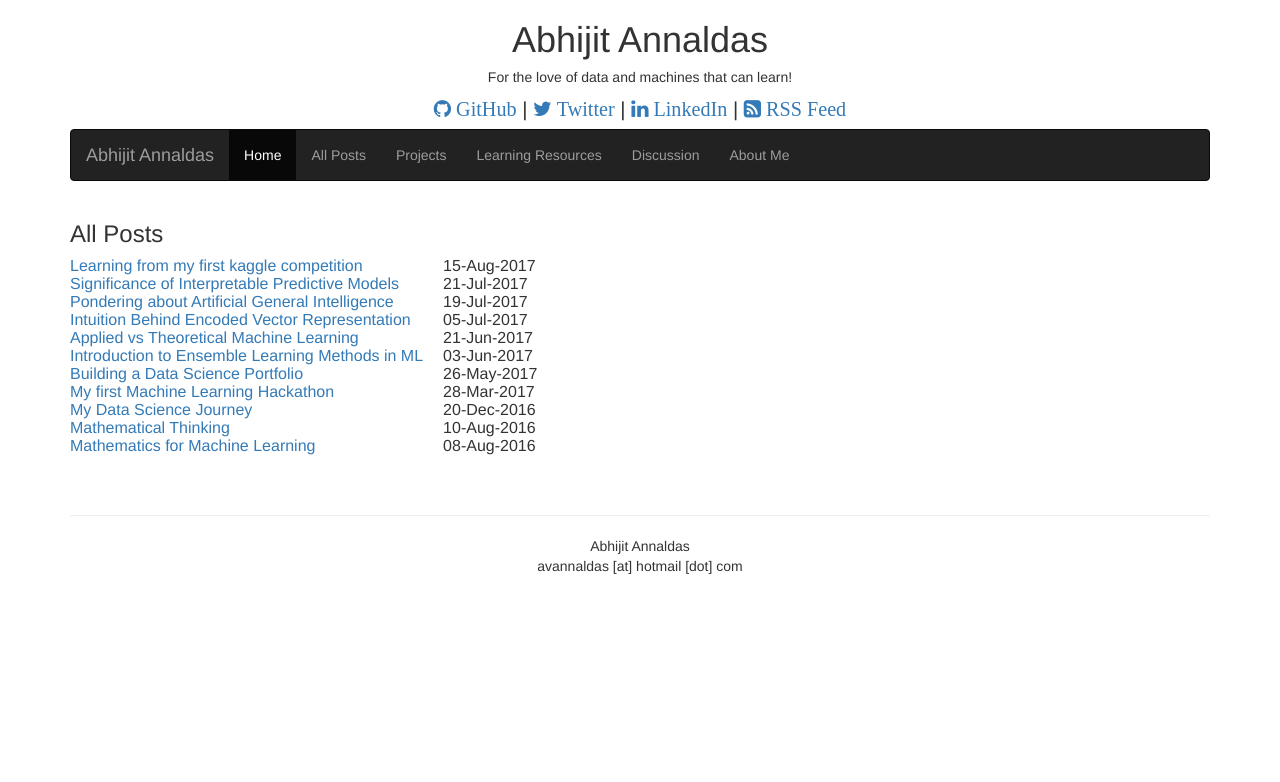
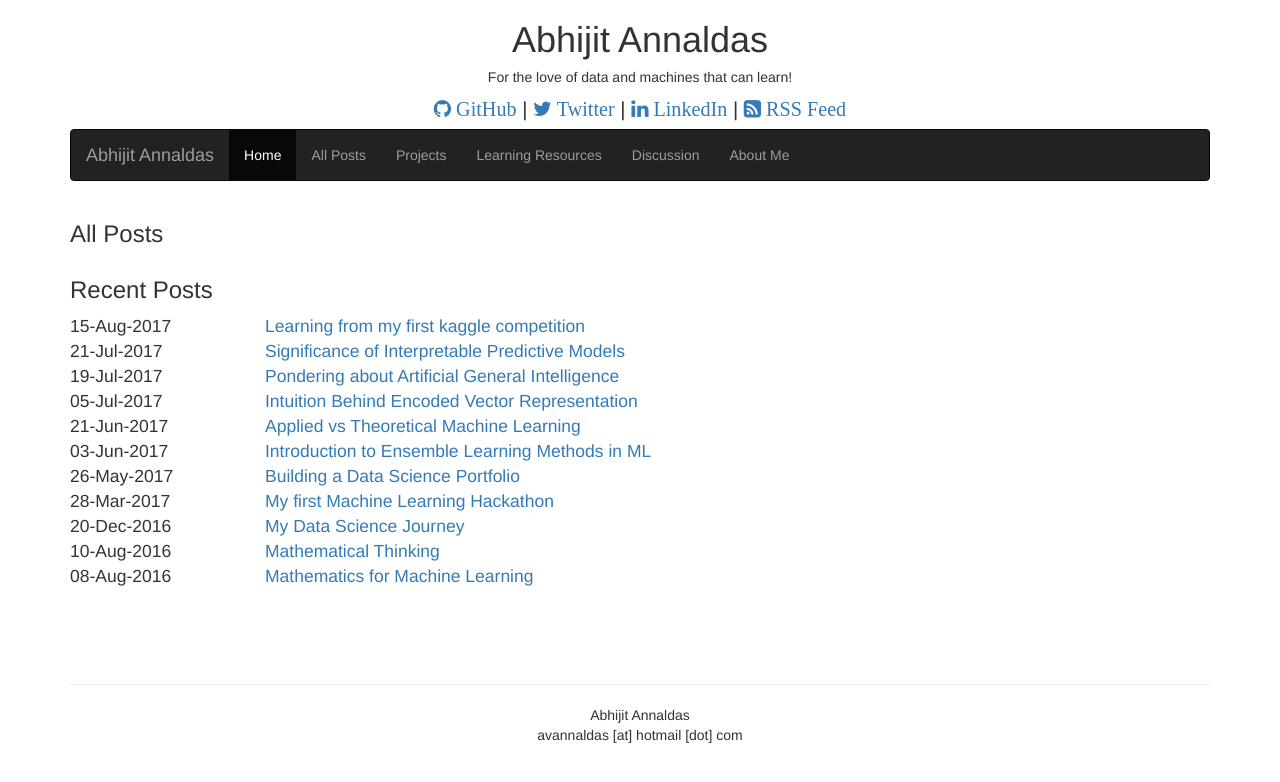
Before and after one commit to devm1023/ML_project, a Jekyll site: the page built from pages/all-posts.html, in a window 1280 px wide. Shown: the top 782 px of the page. Built offline with Jekyll 4.4.1, drawn with Linux system fonts in a browser that asks for light colours; nearby versions of some CDN libraries.

Commit message:
Update all-posts.html

```diff
--- a/pages/all-posts.html
+++ b/pages/all-posts.html
@@ -3,11 +3,21 @@ layout: page
 title: All Posts
 permalink: /all-posts/
 ---
-<table>
-  {% for post in site.posts %}
-    <tr>
-      <td><a href="{{ post.url | prepend: site.baseurl }}">{{ post.title }}</a></td>
-      <td style="padding-left:20px">{{ post.date | date: "%d-%b-%Y" }}</td>
-    </tr>
-  {% endfor %}
-</table>
+<div class="row" style="text-align:justify">
+	<div class="col-sm-12" style="text-align:justify;">
+		<h3>Recent Posts</h3>
+		<p>
+			{% for post in site.posts %}
+			<div class="row" style="text-align:justify">
+				<div class="col-sm-2" style="text-align:justify;">
+					{{ post.date | date: "%d-%b-%Y" }}
+				</div>
+				<div class="col-sm-10" style="text-align:justify;">
+					<a href="{{ post.url | prepend: site.baseurl }}">{{ post.title }}</a>
+				</div>
+			</div>
+			{% endfor %}
+		</p>
+		<br />
+	</div>
+</div>
```
